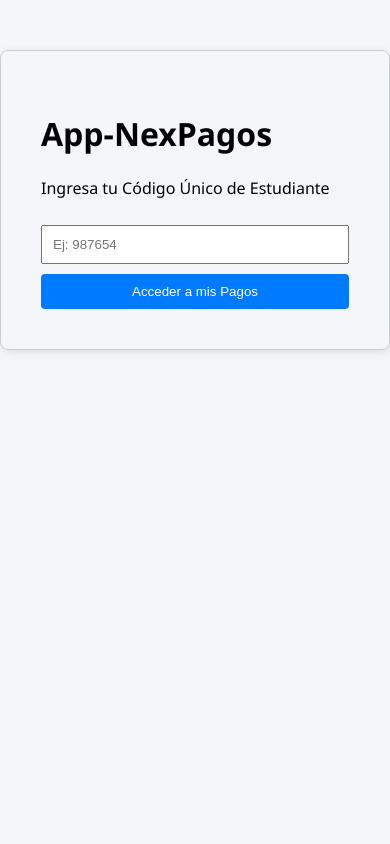
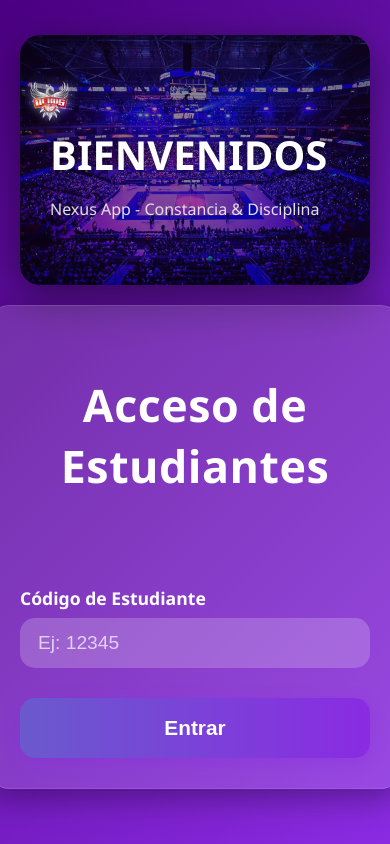
Before and after one commit to nexusvoleibol-arch/academia-pagos-tracker, a React (Vite) app: page / in a window 390 px wide. Built offline with nearby package versions, Linux system fonts and the light colour scheme.

Commit message:
feat: Aplicar diseno Glassmorphism Purpura al Dashboard y Pagos

```diff
--- a/src/components/LoginPage.tsx
+++ b/src/components/LoginPage.tsx
@@ -1,65 +1,102 @@
 // src/components/LoginPage.tsx
-import React, { useState } from 'react';
+
+import { useState } from 'react';
 import { useNavigate } from 'react-router-dom';
-import { supabase } from '../lib/supabase'; // Asegúrate de que esta ruta sea correcta
+import { supabase } from '../lib/supabase';
+
+// Importar recursos para el diseño Glassmorphism
+import Logo from '../assets/nexuslogo.png';
+import CanchaFondo from '../assets/ilustracion.jpg';
 
 export default function LoginPage() {
-  const [studentCode, setStudentCode] = useState('');
-  const [isLoading, setIsLoading] = useState(false);
+  const [accessCode, setAccessCode] = useState('');
+  const [error, setError] = useState('');
+  const [loading, setLoading] = useState(false);
   const navigate = useNavigate();
 
   const handleLogin = async (e: React.FormEvent) => {
     e.preventDefault();
+    setError('');
+    setLoading(true);
 
-    if (!studentCode) {
-        alert("Por favor, ingresa tu código único de estudiante.");
+    // 1. Validación de código
+    if (!accessCode) {
+      setError('Por favor, ingresa tu código de estudiante.');
+      setLoading(false);
       return;
     }
 
-    setIsLoading(true);
-    const code = parseInt(studentCode);
-
-    // CONSULTA A SUPABASE (USANDO NOMBRES EN ESPAÑOL)
-    const { data, error } = await supabase
-        .from('estudiantes') // <--- TABLA: estudiantes
-        .select('id') // Solo necesitamos el ID para redirigir
-        .eq('codigo_acceso', code) // <--- COLUMNA: codigo_acceso
-        .single();
-
-    setIsLoading(false);
-
-    if (error || !data) {
-        alert("Acceso denegado. Código de estudiante incorrecto o no encontrado.");
+    // Convertimos el código a número para la búsqueda (asumiendo que es INT en DB)
+    const id = parseInt(accessCode);
+    if (isNaN(id)) {
+      setError('Código inválido. Debe ser un número.');
+      setLoading(false);
       return;
     }
 
-    // Si es exitoso, redirige al dashboard usando el ID
+    // 2. Consulta a Supabase (CORRECCIÓN CLAVE: Buscar por 'codigo_acceso')
+    const { data, error: fetchError } = await supabase
+      .from('estudiantes')
+      .select('id') // Solo necesitamos el ID para la redirección
+      .eq('codigo_acceso', id) // <--- ¡CAMBIO AQUÍ!
+      .single();
+
+    // 3. Manejo de errores y redirección
+    if (fetchError || !data) {
+      console.error("Error al buscar estudiante:", fetchError);
+      setError('Código de estudiante incorrecto o no encontrado.');
+      setLoading(false);
+    } else {
+      // Si la búsqueda fue exitosa, redirigimos al dashboard con el ID de la fila (data.id)
+      setLoading(false);
       navigate(`/dashboard/${data.id}`);
+    }
   };
 
   return (
-    <div style={{ padding: '40px', maxWidth: '400px', margin: '50px auto', border: '1px solid #ccc', borderRadius: '8px', boxShadow: '2px 2px 10px rgba(0,0,0,0.1)' }}>
-      <h1>App-NexPagos</h1>
-      <p>Ingresa tu Código Único de Estudiante</p>
+    <div className="login-page-container">
 
-      <form onSubmit={handleLogin}>
+      {/* SECCIÓN IZQUIERDA: FONDO Y TEXTO */}
+      <div className="login-illustration-section">
+        <img src={CanchaFondo} alt="Cancha de Voleibol" className="cancha-background-image" />
+
+        <div className="illustration-content">
+          <img
+            src={Logo}
+            alt="Logo de la Academia"
+            className="login-academy-logo-glass"
+          />
+          <h1 className="welcome-title">BIENVENIDOS</h1>
+          <p className="welcome-subtitle">Nexus App - Constancia & Disciplina</p>
+        </div>
+      </div>
+
+      {/* SECCIÓN DERECHA: FORMULARIO GLASSMORFICO */}
+      <div className="login-form-section">
+        <h2 className="login-title">Acceso de Estudiantes</h2>
+        <form onSubmit={handleLogin} className="login-form">
+          <div className="input-group">
+            <label htmlFor="accessCode" className="input-label">Código de Estudiante</label>
             <input
               type="text"
-          value={studentCode}
-          onChange={(e) => setStudentCode(e.target.value)}
-          placeholder="Ej: 987654"
-          disabled={isLoading}
-          style={{ width: '100%', padding: '10px', margin: '10px 0', boxSizing: 'border-box' }}
+              id="accessCode"
+              className="login-input-glass"
+              value={accessCode}
+              onChange={(e) => setAccessCode(e.target.value)}
+              disabled={loading}
+              placeholder="Ej: 12345"
             />
-
+          </div>
+          {error && <p className="login-error-message">{error}</p>}
           <button
             type="submit"
-          disabled={isLoading}
-          style={{ padding: '10px 20px', width: '100%', backgroundColor: '#007bff', color: 'white', border: 'none', borderRadius: '4px', cursor: 'pointer' }}
+            className="login-button-glass"
+            disabled={loading}
           >
-          {isLoading ? 'Verificando...' : 'Acceder a mis Pagos'}
+            {loading ? 'Cargando...' : 'Entrar'}
           </button>
         </form>
       </div>
+    </div>
   );
 }
--- a/src/index.css
+++ b/src/index.css
@@ -1,201 +1,502 @@
-/* --- GENERAL RESET & FONTS --- */
+/* --- ESTILOS GLOBAL / RESET --- */
 body {
-    background-color: #f4f7f9; /* Fondo muy claro */
+    margin: 0;
     font-family: 'Segoe UI', Tahoma, Geneva, Verdana, sans-serif;
-    margin: 0;
-    padding: 0;
+    -webkit-font-smoothing: antialiased;
+    -moz-osx-font-smoothing: grayscale;
+    /* Fondo Degradado Púrpura para todo (Login y Dashboard) */
+    background: linear-gradient(135deg, #4b0082 0%, #8a2be2 100%);
+    color: white; /* Color de texto por defecto blanco */
+    min-height: 100vh;
+    display: flex;
+    justify-content: center;
+    align-items: flex-start; /* Alinea el contenido arriba, permitiendo scroll si es necesario */
 }
 
-.dashboard-container {
-    max-width: 900px;
-    margin: 40px auto;
-    background-color: #ffffff;
-    padding: 30px;
-    border-radius: 12px;
-    box-shadow: 0 4px 15px rgba(0, 0, 0, 0.1);
+/* ----------------------------------------------------
+   --- ESTILOS DE LOGIN: GLASSMORPHISM PÚRPURA ---
+   ---------------------------------------------------- */
+
+.login-page-container {
+    display: flex;
+    min-height: 100vh;
+    /* Usamos el fondo del body */
+    align-items: center;
+    justify-content: center;
+    padding: 20px;
+    box-sizing: border-box;
+    filter: blur(0);
 }
 
-/* --- ENCABEZADO Y BOTONES --- */
-.dashboard-header {
+/* El contenedor de la tarjeta (ambas secciones) */
+.login-illustration-section, .login-form-section {
+    height: 600px;
+    box-shadow: 0 10px 40px rgba(0, 0, 0, 0.5);
+}
+
+/* SECCIÓN IZQUIERDA: BIENVENIDOS Y FONDO */
+.login-illustration-section {
+    position: relative;
+    background-color: transparent;
+    width: 55%;
+    max-width: 600px;
+    border-radius: 20px 0 0 20px;
+    display: flex;
+    flex-direction: column;
+    justify-content: center;
+    align-items: flex-start;
+    padding: 0;
+    overflow: hidden;
+    backdrop-filter: blur(4px);
+    background: rgba(255, 255, 255, 0.05);
+}
+
+.cancha-background-image {
+    position: absolute;
+    top: 0;
+    left: 0;
+    width: 100%;
+    height: 100%;
+    object-fit: cover;
+    z-index: 1;
+    filter: brightness(0.6) saturate(1.2);
+    opacity: 0.9;
+}
+
+.illustration-content {
+    position: relative;
+    z-index: 3;
+    padding: 40px;
+    width: 100%;
+    box-sizing: border-box;
+}
+
+.login-academy-logo-glass {
+    position: absolute;
+    top: -15px;
+    left: 20px;
+    height: 50px;
+    z-index: 4;
+    filter: drop-shadow(0 0 5px rgba(255, 255, 255, 0.5));
+}
+
+.welcome-title {
+    color: white;
+    font-size: 3.5em;
+    font-weight: 800;
+    margin-bottom: 5px;
+    text-shadow: 0 2px 4px rgba(0, 0, 0, 0.4);
+}
+
+.welcome-subtitle {
+    color: #e0e0e0;
+    font-size: 1.2em;
+    font-weight: 400;
+    margin-bottom: 0;
+}
+
+/* SECCIÓN DERECHA: FORMULARIO */
+
+.login-form-section {
+    background: rgba(255, 255, 255, 0.15);
+    backdrop-filter: blur(15px);
+    border: 1px solid rgba(255, 255, 255, 0.1);
+    width: 45%;
+    max-width: 450px;
+    height: 600px;
+    border-radius: 0 20px 20px 0;
+    padding: 60px;
+    display: flex;
+    flex-direction: column;
+    justify-content: flex-start;
+    align-items: stretch;
+    box-shadow: 0 8px 32px 0 rgba(0, 0, 0, 0.37);
+}
+
+.login-title {
+    color: white;
+    font-size: 2.8em;
+    font-weight: 700;
+    text-align: center;
+    margin-bottom: 70px;
+    letter-spacing: 0.5px;
+}
+
+.login-form {
+    display: flex;
+    flex-direction: column;
+    gap: 30px;
+    margin-top: 20px;
+}
+
+.input-label {
+    font-size: 1.1em;
+    color: white;
+    display: block;
+    margin-bottom: 8px;
+    font-weight: 600;
+}
+
+.input-group {
+    display: flex;
+    flex-direction: column;
+}
+
+.login-input-glass {
+    padding: 14px 18px;
+    border-radius: 15px;
+    font-size: 1.2em;
+    border: none;
+    background: rgba(255, 255, 255, 0.2);
+    color: white;
+    outline: none;
+    transition: background 0.3s;
+}
+.login-input-glass::placeholder {
+    color: rgba(255, 255, 255, 0.7);
+}
+.login-input-glass:focus {
+    background: rgba(255, 255, 255, 0.3);
+}
+
+.login-button-glass {
+    background: linear-gradient(90deg, #6a5acd 0%, #8a2be2 100%);
+    color: white;
+    padding: 18px 25px;
+    border: none;
+    border-radius: 15px;
+    font-size: 1.3em;
+    font-weight: 700;
+    cursor: pointer;
+    transition: background 0.3s, transform 0.2s;
+    box-shadow: 0 4px 15px rgba(138, 43, 226, 0.4);
+}
+.login-button-glass:hover:not(:disabled) {
+    background: linear-gradient(90deg, #5c4ac4 0%, #7d1ee0 100%);
+    transform: translateY(-2px);
+}
+.login-button-glass:disabled {
+    opacity: 0.6;
+    cursor: not-allowed;
+}
+
+.login-error-message {
+    color: #ffdd00;
+    font-size: 0.9em;
+    text-align: center;
+    margin-top: -10px;
+}
+
+/* --- Responsive Adjustments Login --- */
+@media (max-width: 992px) {
+    .login-page-container {
+        flex-direction: column;
+    }
+    .login-illustration-section,
+    .login-form-section {
+        width: 100%;
+        max-width: 500px;
+        height: auto;
+        border-radius: 20px;
+        margin-bottom: 20px;
+    }
+    .login-illustration-section {
+        order: 1;
+        height: 250px;
+        align-items: flex-start;
+        padding: 0;
+        border-radius: 20px 20px 20px 20px;
+    }
+    .login-form-section {
+        order: 2;
+        padding: 30px;
+        border-radius: 20px 20px 20px 20px;
+    }
+    .illustration-content {
+        padding: 30px;
+    }
+    .login-academy-logo-glass {
+        height: 40px;
+        top: 10px;
+        left: 10px;
+    }
+    .welcome-title {
+        font-size: 2.5em;
+    }
+    .welcome-subtitle {
+        font-size: 1em;
+    }
+}
+
+
+/* ----------------------------------------------------
+   --- ESTILOS DE DASHBOARD: GLASSMORPHISM PÚRPURA ---
+   ---------------------------------------------------- */
+
+.dashboard-container-glass {
+    width: 100%;
+    max-width: 1200px;
+    margin: 40px auto;
+    padding: 30px;
+    box-sizing: border-box;
+    display: flex;
+    flex-direction: column;
+    gap: 30px;
+
+    /* Efecto Glassmorphism */
+    background: rgba(255, 255, 255, 0.08);
+    backdrop-filter: blur(10px);
+    border: 1px solid rgba(255, 255, 255, 0.1);
+    border-radius: 20px;
+    box-shadow: 0 8px 32px 0 rgba(0, 0, 0, 0.37);
+}
+
+/* Encabezado del Dashboard */
+.dashboard-header-glass {
     display: flex;
     justify-content: space-between;
     align-items: center;
-    border-bottom: 3px solid #007bff; /* Color principal azul */
-    padding-bottom: 15px;
-    margin-bottom: 30px;
+    padding-bottom: 20px;
+    border-bottom: 1px solid rgba(255, 255, 255, 0.15);
 }
 
-.header-branding {
+.header-branding-glass {
+    display: flex;
+    align-items: center;
+    gap: 15px;
+}
+
+.academy-logo-glass {
+    height: 45px;
+    filter: drop-shadow(0 0 5px rgba(255, 255, 255, 0.3));
+}
+
+.dashboard-header-glass h1 {
+    font-size: 2.2em;
+    font-weight: 700;
+    color: white;
+    margin: 0;
+    letter-spacing: 0.5px;
+}
+
+/* Botón de Cerrar Sesión (Reutiliza el estilo del login) */
+.logout-button-glass {
+    background: linear-gradient(90deg, #6a5acd 0%, #8a2be2 100%);
+    color: white;
+    padding: 10px 20px;
+    border: none;
+    border-radius: 12px;
+    font-size: 1em;
+    font-weight: 600;
+    cursor: pointer;
+    transition: background 0.3s, transform 0.2s;
+    box-shadow: 0 2px 10px rgba(138, 43, 226, 0.4);
     display: flex;
     align-items: center;
 }
 
-.academy-logo {
-    height: 50px; /* Ajusta este valor al tamaño deseado del logo */
-    width: auto;
-    margin-right: 15px;
+.logout-button-glass:hover {
+    background: linear-gradient(90deg, #5c4ac4 0%, #7d1ee0 100%);
+    transform: translateY(-2px);
 }
 
-.dashboard-header h1 {
-    color: #1a1a2e;
-    font-size: 1.6em;
-    font-weight: 700;
-    margin: 0;
-}
+/* --- TARJETAS --- */
 
-.logout-button {
-    background-color: #dc3545; /* Rojo de peligro */
+/* Tarjeta de Información del Estudiante */
+.info-card-glass {
+    background: rgba(255, 255, 255, 0.12);
+    backdrop-filter: blur(10px);
+    border: 1px solid rgba(255, 255, 255, 0.15);
+    border-radius: 15px;
+    padding: 25px;
     color: white;
-    padding: 10px 18px;
-    border: none;
-    border-radius: 8px;
-    cursor: pointer;
-    font-weight: 600;
-    transition: background-color 0.2s;
-    display: flex; /* Para alinear el ícono */
-    align-items: center;
-}
-.logout-button:hover {
-    background-color: #c82333;
-}
-
-/* --- TARJETA DE INFORMACIÓN DEL ESTUDIANTE (Corrección de tamaño y negrita) --- */
-.student-info-card {
-    background-color: #e9f0f8; /* Un azul muy suave */
-    padding: 15px 20px;
-    border-radius: 8px;
-    border-left: 5px solid #007bff;
-    margin-bottom: 30px;
+    box-shadow: 0 4px 15px rgba(0, 0, 0, 0.2);
     display: flex;
     flex-direction: column;
     gap: 10px;
 }
-.student-info-card p {
+
+.info-card-glass p {
     margin: 0;
-    color: #333;
     font-size: 1.1em;
+    color: #e0e0e0;
     display: flex;
     align-items: center;
 }
 
-/* Etiqueta (Ej: Estudiante:, Código Único:) */
-.info-label {
-    color: #333;
+.info-label-glass {
+    color: #fff;
     font-weight: 500;
     margin-right: 5px;
 }
 
-/* Nombre del Estudiante y Código (detalles en negrita y más grande) */
-.student-detail {
-    font-size: 1.3em;
+.student-detail-glass {
+    font-size: 1.2em;
     font-weight: 700;
-    color: #1a1a2e;
+    color: #fbe8ff; /* Amarillo para resaltar el nombre */
 }
 
-
-/* --- PANEL DE SALDO TOTAL --- */
-.total-saldo-card {
-    background-color: #ffffff;
+/* Tarjeta de Saldo Total */
+.balance-card-glass {
+    background: rgba(255, 255, 255, 0.12);
+    backdrop-filter: blur(10px);
+    border: 1px solid rgba(255, 255, 255, 0.15);
+    border-radius: 15px;
     padding: 25px;
-    border-radius: 12px;
-    box-shadow: 0 4px 10px rgba(0, 0, 0, 0.05);
-    text-align: center;
-    margin-bottom: 30px;
-    border: 1px solid #e0e0e0;
+    color: rgb(255, 255, 255);
+    box-shadow: 0 4px 15px rgba(0, 0, 0, 0.2);
 }
 
-.total-saldo-title {
-    color: #007bff;
-    font-size: 1.1em;
-    margin: 0 0 10px 0;
-    text-transform: uppercase;
-    font-weight: 600;
+.total-saldo-title-glass {
+    text-align: center;
+    color: #ffffff;
+    font-size: 1.4em;
+    margin-bottom: 15px;
+    letter-spacing: 0.8px;
     display: flex;
     justify-content: center;
     align-items: center;
 }
 
-.total-saldo-amount {
-    font-size: 3em;
+.saldo-amount-glass {
+    text-align: center;
+    font-size: 2.8em;
     font-weight: 800;
     margin: 0;
-    line-height: 1;
 }
 
-.pending-amount {
-    color: #dc3545; /* Rojo fuerte para deuda */
+.pending-amount-glass {
+    color: #ffffff; /* Rosa/Rojo para deuda */
+    text-shadow: 0 0 10px rgba(0, 0, 0, 0.5);
 }
 
-.paid-amount {
-    color: #28a745; /* Verde fuerte para cero adeudo */
+.paid-amount-glass {
+    color: #00ffaa; /* Verde neón para cero adeudo */
+    text-shadow: 0 0 10px rgba(0, 255, 170, 0.5);
 }
 
-/* --- TABLA DE PAGOS --- */
-.history-section h2 {
-    color: #007bff;
-    margin-bottom: 15px;
-    font-size: 1.5em;
+/* Historial de Pagos */
+.history-section-glass {
+    background: rgba(255, 255, 255, 0.12);
+    backdrop-filter: blur(10px);
+    border: 1px solid rgba(255, 255, 255, 0.15);
+    border-radius: 15px;
+    padding: 25px;
+    color: white;
+    box-shadow: 0 4px 15px rgba(0, 0, 0, 0.2);
 }
 
-.payments-table {
-    width: 100%;
-    border-collapse: separate;
-    border-spacing: 0;
-    overflow: hidden;
-    border-radius: 8px;
-    box-shadow: 0 2px 10px rgba(0, 0, 0, 0.05);
+.history-title-glass {
+    color: white;
+    font-size: 1.8em;
+    margin-bottom: 20px;
+    letter-spacing: 0.8px;
 }
 
-.payments-table th, .payments-table td {
-    padding: 12px;
-    text-align: left;
-    border-bottom: 1px solid #e0e0e0;
-    vertical-align: middle; /* Alineación vertical para iconos en la tabla */
+/* Estilos de la tabla */
+.payments-table-glass {
+    width: 100%;
+    border-collapse: collapse;
+    margin-top: 15px;
 }
 
-.payments-table th {
-    background-color: #007bff;
+.payments-table-glass th,
+.payments-table-glass td {
+    padding: 12px 15px;
+    text-align: left;
+    border-bottom: 1px solid rgba(255, 255, 255, 0.1);
+    color: #e0e0e0;
+    font-size: 1em;
+}
+
+.payments-table-glass th {
+    background-color: rgba(138, 43, 226, 0.4); /* Fondo púrpura para los encabezados */
+    font-weight: 600;
     color: white;
-    font-weight: 600;
     text-transform: uppercase;
     font-size: 0.9em;
 }
-.payments-table tr:last-child td {
-    border-bottom: none;
+
+.payments-table-glass tbody tr:hover {
+    background-color: rgba(255, 255, 255, 0.05); /* Hover sutil */
 }
 
-.payments-table tbody tr:hover {
-    background-color: #f6faff;
-}
-
-/* --- ESTADO DEL PAGO (Badges) --- */
+/* Colores de estado (Badges) */
 .status-paid {
-    background-color: #d4edda;
-    color: #155724;
+    background-color: #18cf49;
+    color: #ffffff;
     padding: 4px 8px;
     border-radius: 15px;
     font-weight: 700;
     font-size: 0.85em;
+    box-shadow: 0 0 5px #00ffaa;
 }
 
 .status-pending {
-    background-color: #f8d7da;
-    color: #721c24;
+    background-color: #c10909;
+    color: #fdfdff;
     padding: 4px 8px;
     border-radius: 15px;
     font-weight: 700;
     font-size: 0.85em;
-    animation: pulse-pending 1.5s infinite;
+    animation: pulse-pending-glass 1.5s infinite;
+    box-shadow: 0 0 5px #fffefe;
 }
 
-@keyframes pulse-pending {
-  0% { box-shadow: 0 0 0 0 rgba(220, 53, 69, 0.4); }
-  70% { box-shadow: 0 0 0 5px rgba(220, 53, 69, 0); }
-  100% { box-shadow: 0 0 0 0 rgba(220, 53, 69, 0); }
+@keyframes pulse-pending-glass {
+    0% { box-shadow: 0 0 0 0 rgba(255, 221, 0, 0.7); }
+    70% { box-shadow: 0 0 0 8px rgba(255, 221, 0, 0); }
+    100% { box-shadow: 0 0 0 0 rgba(255, 221, 0, 0); }
 }
 
-.no-records {
+.no-records-glass {
     text-align: center !important;
     font-style: italic;
-    color: #888;
+    color: #b0b0b0;
+    padding: 20px;
 }
+
+/* Responsive para Dashboard */
+@media (max-width: 768px) {
+    .dashboard-container-glass {
+        padding: 20px;
+        margin: 20px auto;
+    }
+
+    .dashboard-header-glass {
+        flex-direction: column;
+        gap: 15px;
+        padding-bottom: 15px;
+    }
+
+    .header-branding-glass {
+        flex-direction: column;
+        gap: 5px;
+    }
+
+    .dashboard-header-glass h1 {
+        font-size: 1.8em;
+    }
+
+    .logout-button-glass {
+        width: 100%;
+        max-width: 200px;
+        font-size: 0.9em;
+    }
+
+    .info-card-glass,
+    .balance-card-glass,
+    .history-section-glass {
+        padding: 20px;
+    }
+
+    .saldo-amount-glass {
+        font-size: 2.2em;
+    }
+
+    .payments-table-glass th,
+    .payments-table-glass td {
+        font-size: 0.9em;
+        padding: 10px;
+    }
+}
```
Also changed, not shown: src/components/DashboardPage.tsx (+25 -25 lines), src/assets/ilustracion.jpg (added). Lines whose indentation alone changed are shown as unchanged.
